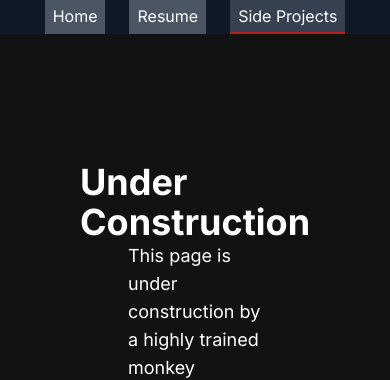
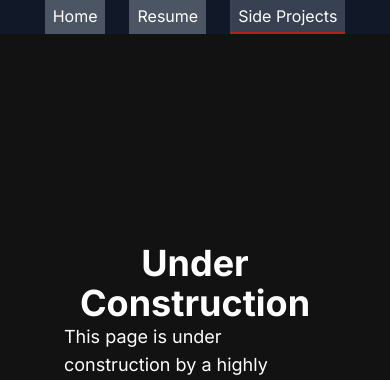
Before and after one commit to quinn-n/Personal-Site, a Next.js app: page /side-projects in a window 390 px wide. Shown: the top 380 px of the page. Built offline with nearby package versions, Linux system fonts and the light colour scheme.

Commit message:
Improve `UnderConstruction`'s CSS on small screens

```diff
--- a/app/ui/under-construction.tsx
+++ b/app/ui/under-construction.tsx
@@ -7,8 +7,8 @@ export function UnderConstruction() {
   const image = IMAGE_INFO[Math.floor(Math.random() * IMAGE_INFO.length)];
   const title = image.titles[Math.floor(Math.random() * image.titles.length)];
   return (
-    <div className="flex flex-col justify-start items-center w-full p-32">
-      <h1 className="text-4xl font-bold">Under Construction</h1>
+    <div className="flex flex-col justify-center items-center w-full p-16 sm:p-32">
+      <h1 className="text-4xl font-bold text-center">Under Construction</h1>
       <p className="text-lg">
         This page is under construction by a highly trained monkey
       </p>
```
